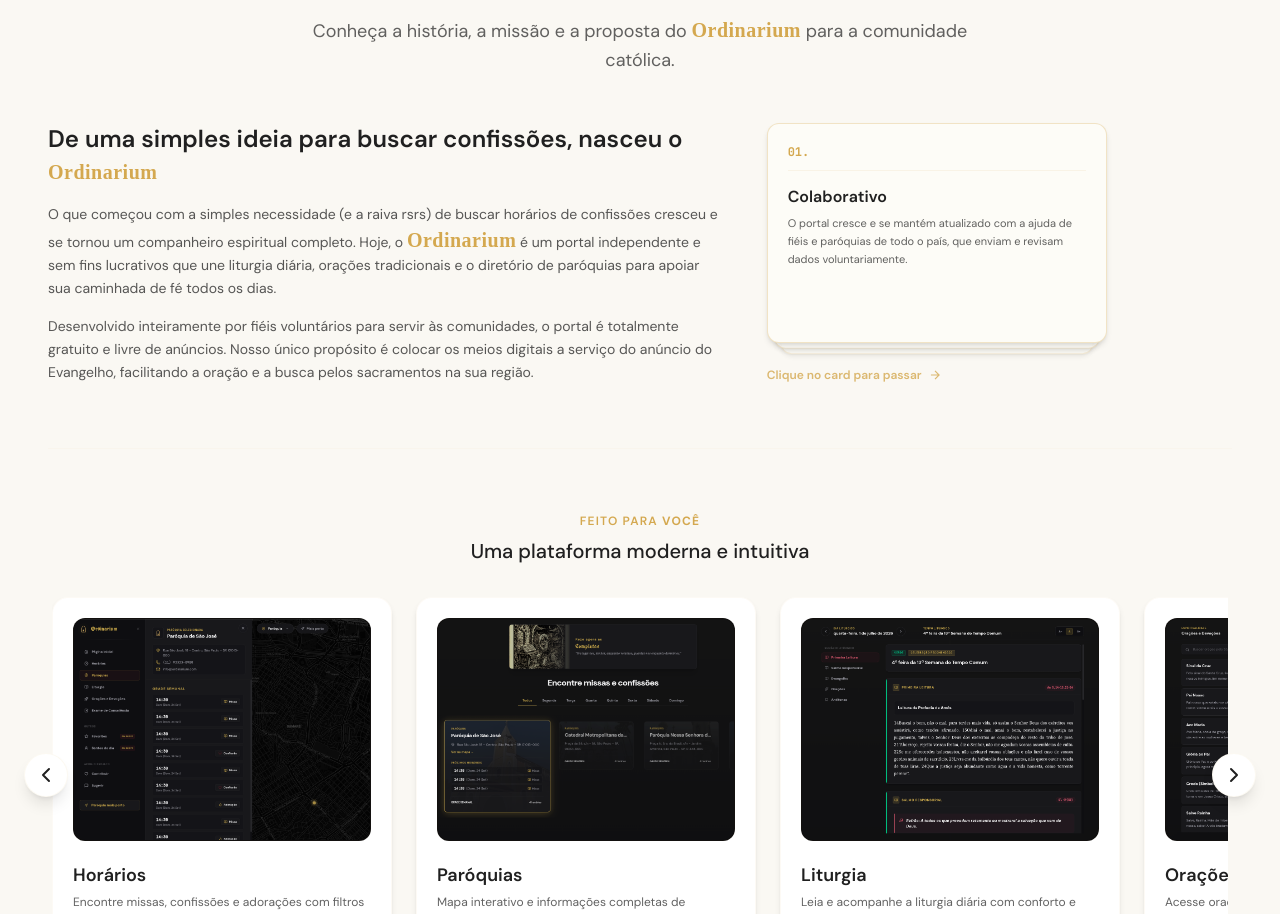
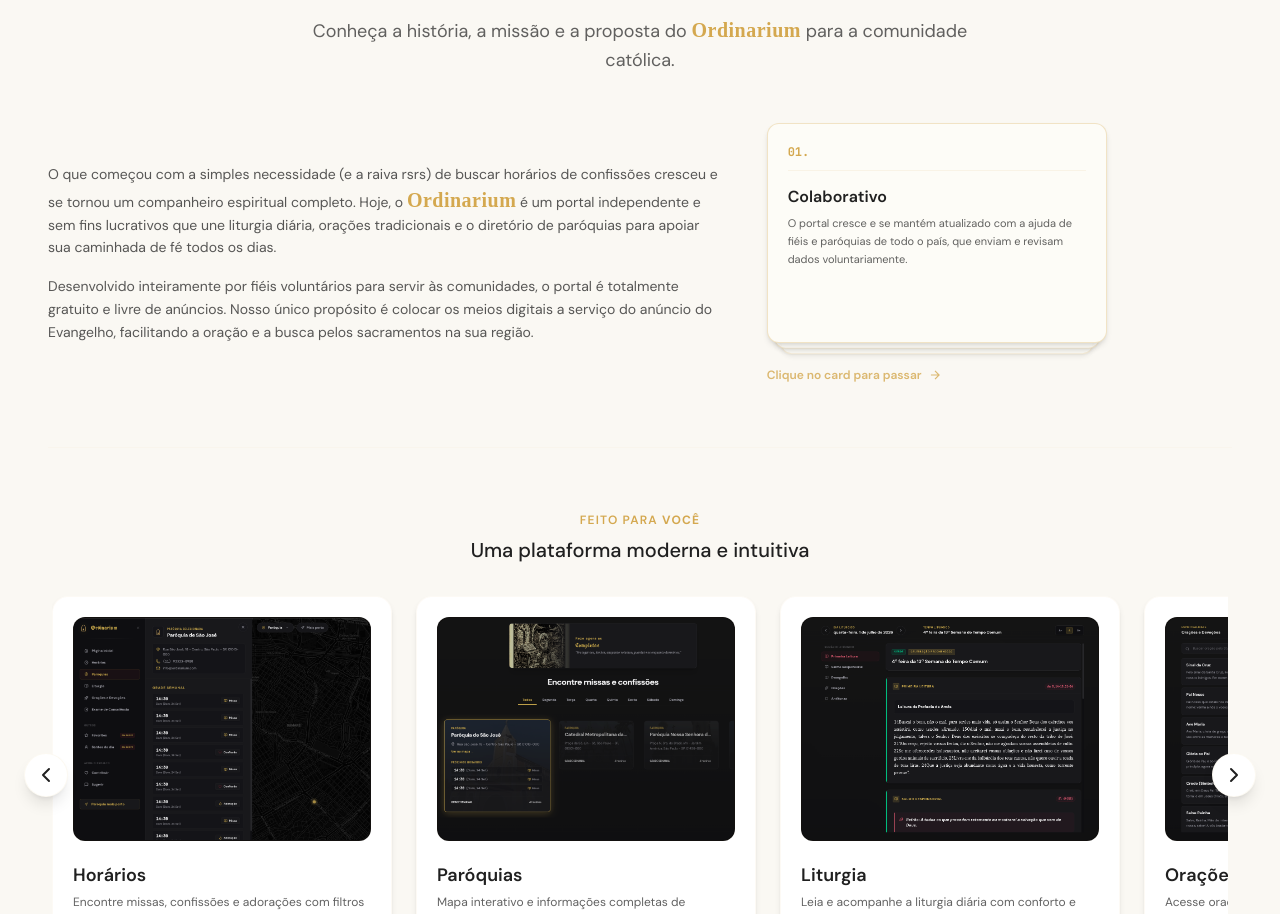
Before and after one commit to jp066/landing-page-ordinarium, a SvelteKit app: page / in a window 1280 px wide. Shown: the part 2120-3034 px from the top of the page. Built offline with nearby package versions, Linux system fonts and the light colour scheme; a web font is replaced by a local one.

Commit message:
correção de texto

```diff
--- a/src/components/ScreensShowcase.svelte
+++ b/src/components/ScreensShowcase.svelte
@@ -66,9 +66,6 @@
 		<!-- About the Project Info Block -->
 		<div class="grid grid-cols-1 lg:grid-cols-12 gap-8 lg:gap-12 mt-12 mb-16 pb-16 border-b border-border-gold/20 text-left">
 			<div class="lg:col-span-7 flex flex-col justify-center">
-				<h3 class="text-2xl font-serif font-semibold text-text-dark mb-4">
-					De uma simples ideia para buscar confissões, nasceu o <span class="font-gothic text-xl font-bold tracking-wide text-primary">Ordinarium</span>
-				</h3>
 				<p class="text-sm text-text-dark/75 leading-relaxed mb-4 font-sans">
 					O que começou com a simples necessidade (e a raiva rsrs) de buscar horários de confissões cresceu e se tornou um companheiro espiritual completo. Hoje, o <span class="font-gothic text-xl font-bold tracking-wide text-primary">Ordinarium</span> é um portal independente e sem fins lucrativos que une liturgia diária, orações tradicionais e o diretório de paróquias para apoiar sua caminhada de fé todos os dias.
 				</p>
```
